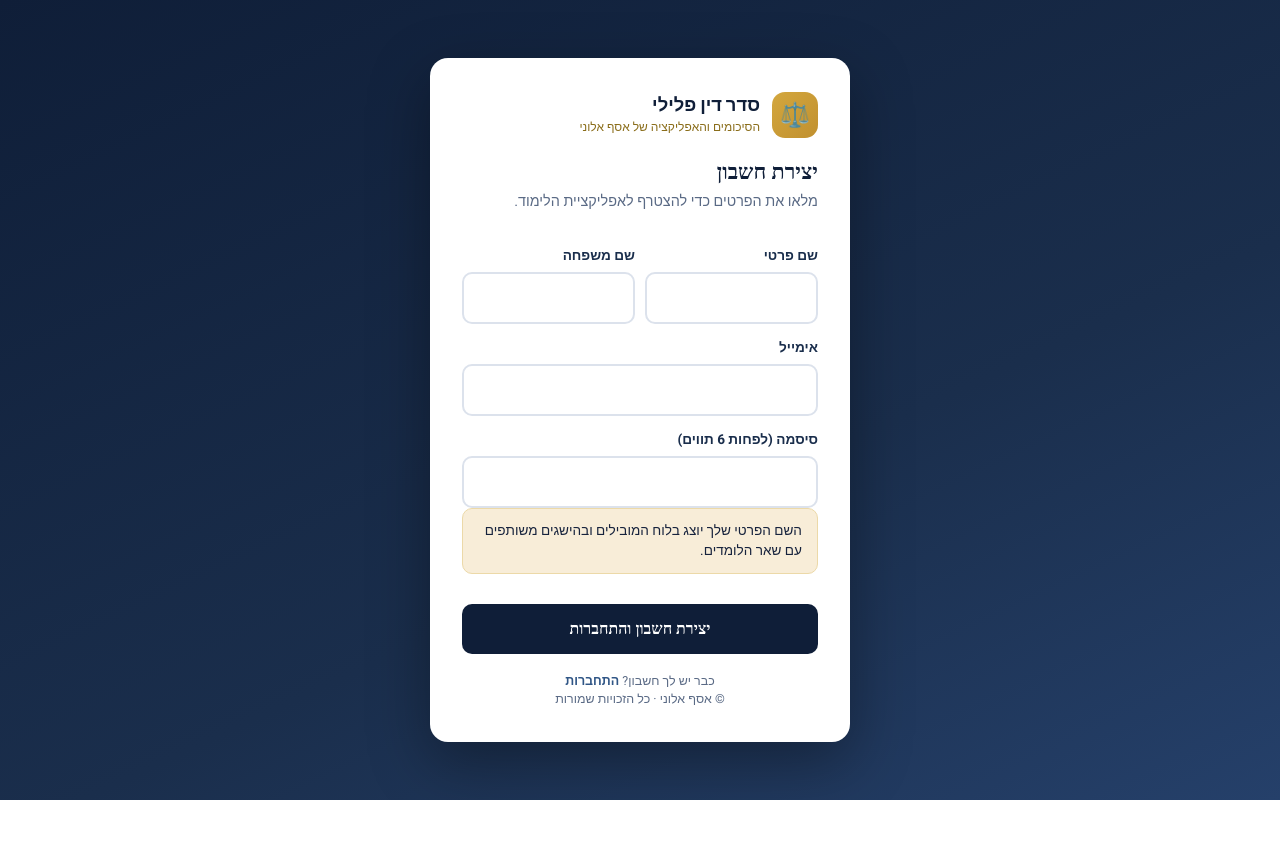
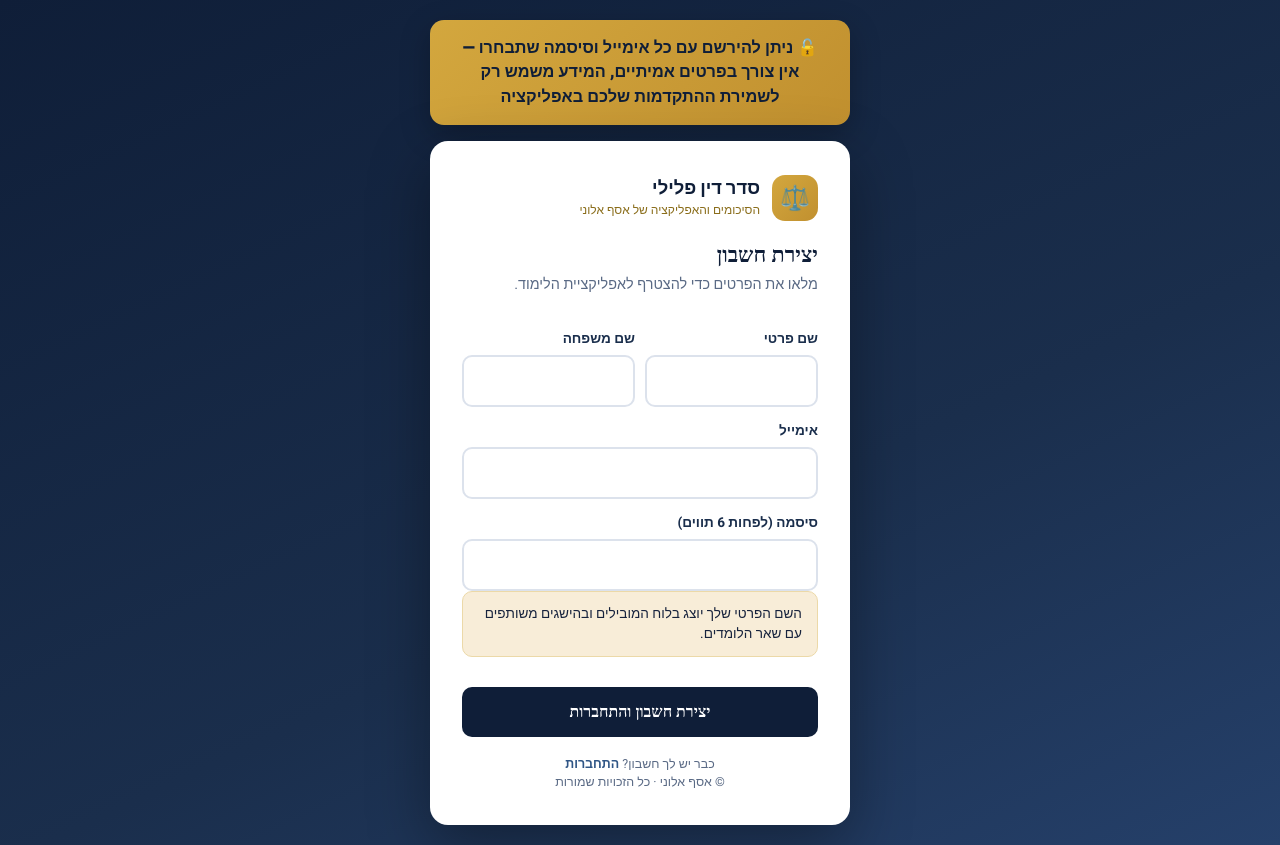
Before and after one commit to allonyman-ui/crim-pro-prep, a website: page public/register.html in a window 1280 px wide. Before the commit the page ends 800 px from the top, so only its background shows below. Drawn offline with Linux system fonts and the light colour scheme; a web font is replaced by a local one.

Commit message:
Add a prominent signup banner reassuring users about fake details
Tells visitors they can register with any email/password and that the
info is only used to save their in-app progress.

```diff
--- a/public/register.html
+++ b/public/register.html
@@ -14,7 +14,9 @@
   --blue:#305686;
 }
 *{box-sizing:border-box;margin:0;padding:0}
-body{font-family:'Heebo',sans-serif;background:linear-gradient(155deg,var(--navy),var(--navy2) 60%,var(--navy3));color:var(--ink);min-height:100vh;display:flex;align-items:center;justify-content:center;padding:20px}
+body{font-family:'Heebo',sans-serif;background:linear-gradient(155deg,var(--navy),var(--navy2) 60%,var(--navy3));color:var(--ink);min-height:100vh;display:flex;flex-direction:column;align-items:center;justify-content:center;padding:20px}
+.wrap{max-width:420px;width:100%}
+.banner{background:linear-gradient(135deg,var(--gold-bright),var(--gold-2));color:var(--navy);border-radius:14px;padding:16px 20px;margin-bottom:16px;font-weight:800;font-size:1.02rem;text-align:center;line-height:1.5;box-shadow:0 10px 30px rgba(0,0,0,.25)}
 .box{background:var(--card);border-radius:18px;padding:34px 32px;max-width:420px;width:100%;box-shadow:0 20px 60px rgba(0,0,0,.35)}
 .brand{display:flex;align-items:center;gap:12px;margin-bottom:22px}
 .brand-logo{width:46px;height:46px;border-radius:13px;background:linear-gradient(135deg,var(--gold-bright),var(--gold-2));display:flex;align-items:center;justify-content:center;font-size:1.5rem;flex-shrink:0}
@@ -37,6 +39,9 @@ button:disabled{opacity:.5;cursor:not-allowed}
 </style>
 </head>
 <body>
+<div class="wrap">
+  <div class="banner">🔓 ניתן להירשם עם כל אימייל וסיסמה שתבחרו — אין צורך בפרטים אמיתיים, המידע משמש רק לשמירת ההתקדמות שלכם באפליקציה</div>
+</div>
 <div class="box">
   <div class="brand">
     <div class="brand-logo">⚖️</div>
```
